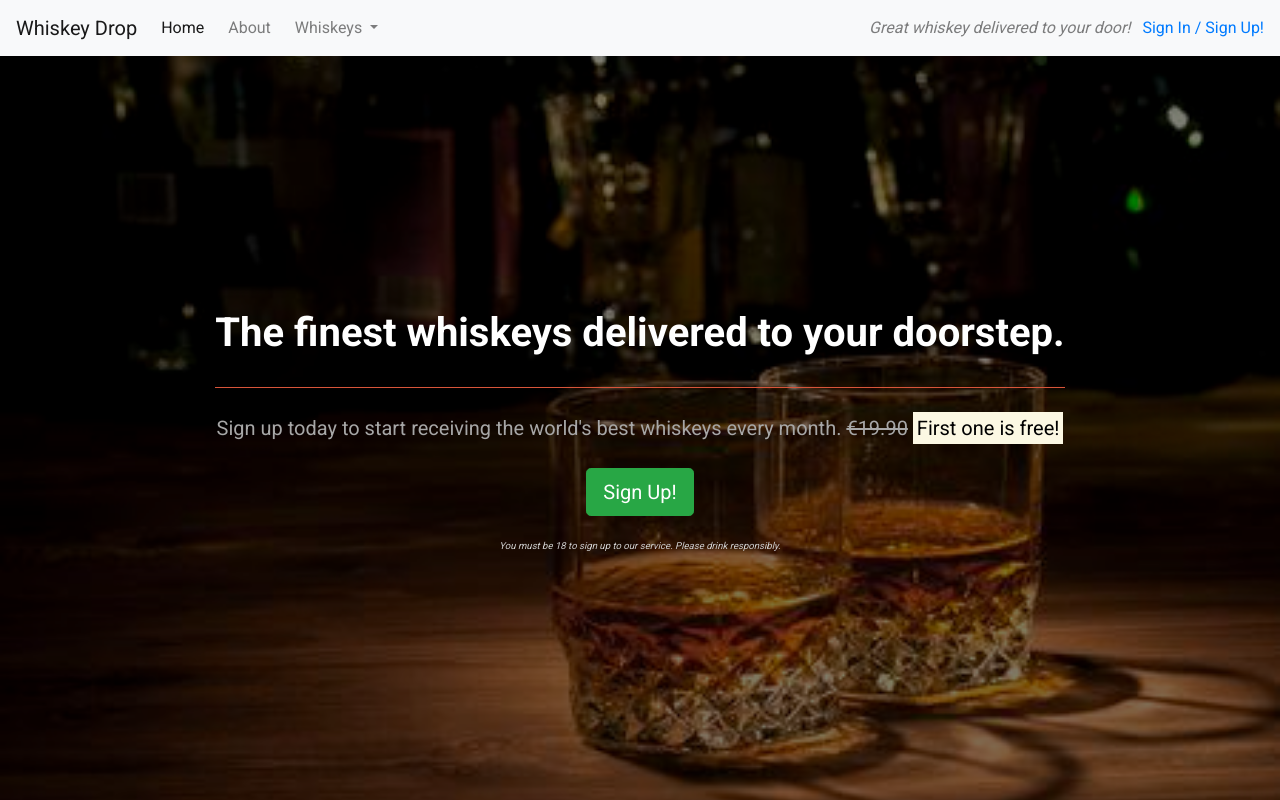
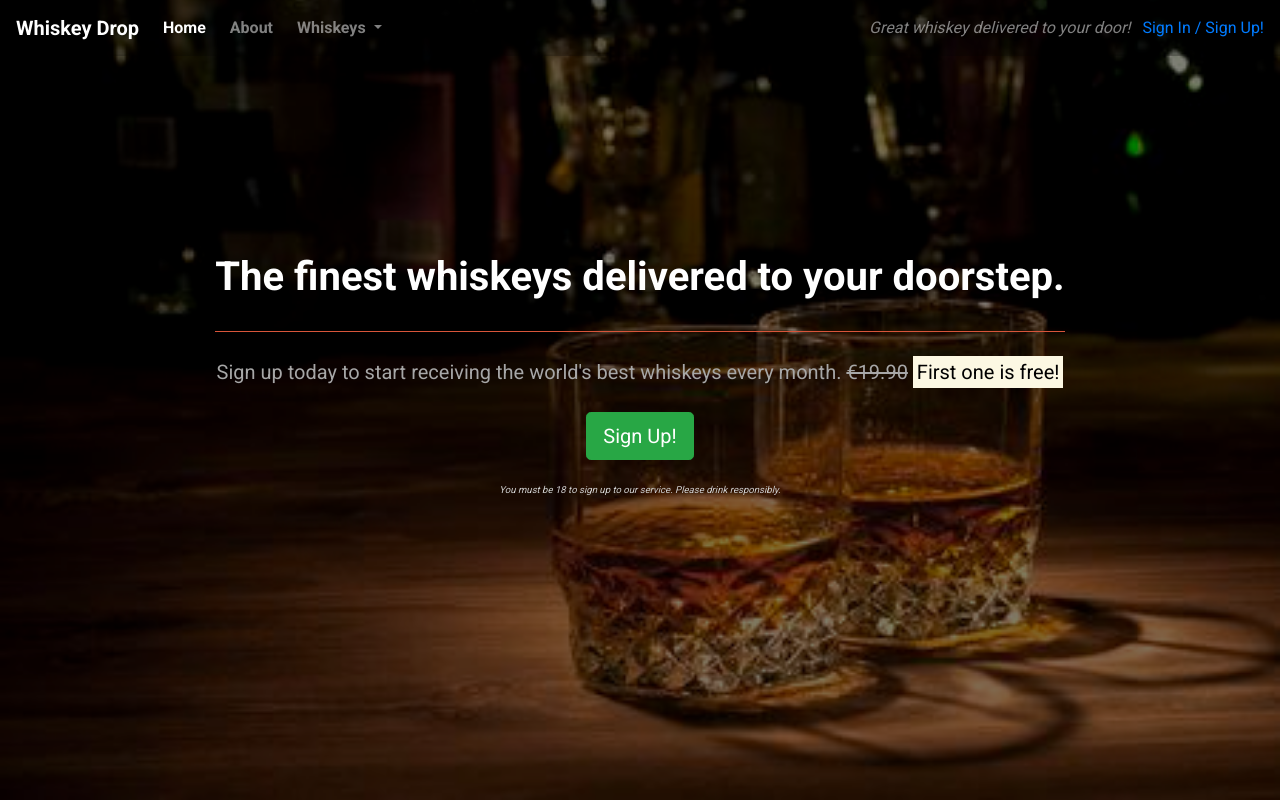
Before and after one commit to ElisabethCheston/whiskey-site, a plain HTML site: page index.html in a window 1280 px wide. Shown: the top 800 px of the page. Drawn offline with nearby package versions, Linux system fonts and the light colour scheme.

Commit message:
Making adjustments to the Navbar.

```diff
--- a/css/style.css
+++ b/css/style.css
@@ -50,6 +50,38 @@ body {
 .block-divider--short {
     width: 35px;
 }
+
+/*Navbar*/
+
+.navalert-container {
+    position: absolute;
+    top: 0;
+    left: 0;
+    padding-left: 0;
+    padding-right: 0;
+    z-index: 1;
+}
+
+.navbar {
+    margin-bottom: 0;
+    border: 0;
+    width: 100%;
+    background-color: rgba(0, 0, 0, 0.25);
+}
+
+.navbar .navbar-toggler {
+    border: 0;
+}
+
+.navbar-brand {
+    font-weight: bold;
+}
+.navbar .navbar-nav a {
+    font-weight: bold;
+}
+
+
+
 /*jumbotron*/
 
 .jumbotron {
--- a/index.html
+++ b/index.html
@@ -12,9 +12,8 @@
 </head>
 
 <body>
-
-<!--Nav-->
-    <nav class="navbar navbar-light navbar-expand-sm bg-light">
+    <div class="container-fluid navalert-container">
+    <nav class="navbar navbar-dark navbar-expand-sm">
         <a href="/" class="navbar-brand">Whiskey Drop</a>
 
         <button class="navbar-toggler ml-auto" type="button" data-toggle="collapse" data-target="#navbarNavDropdown" aria-controls="navbarNavDropdown" aria-expanded="false" aria-label="toggle navigation">
@@ -46,6 +45,7 @@
             <a href="/login">Sign In / Sign Up!</a>
         </div>
     </nav>
+    </div>
         <!-- <div class="container alert-container">
             <div class="row d-none d-sm-block">
                 <div class="col-12">
```
